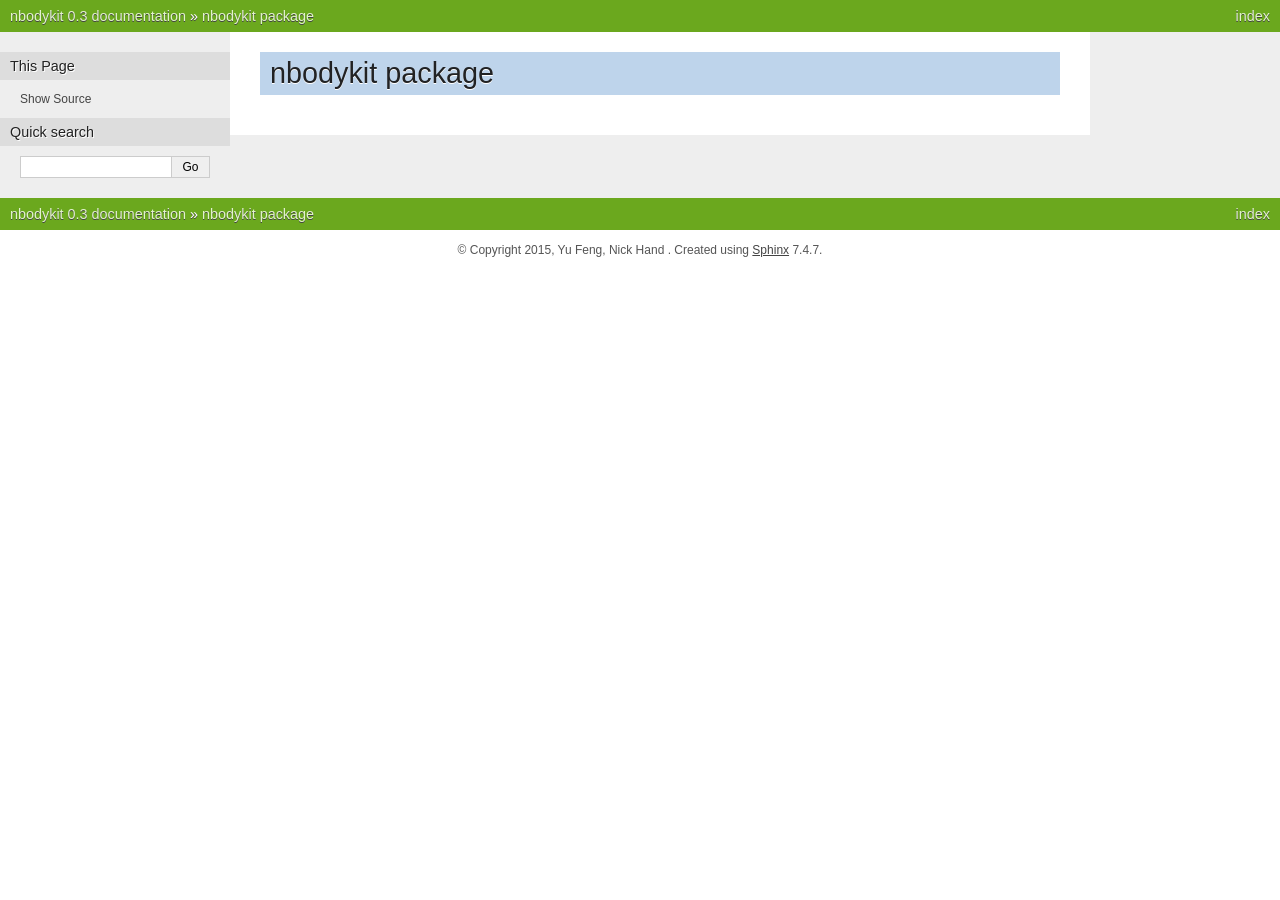
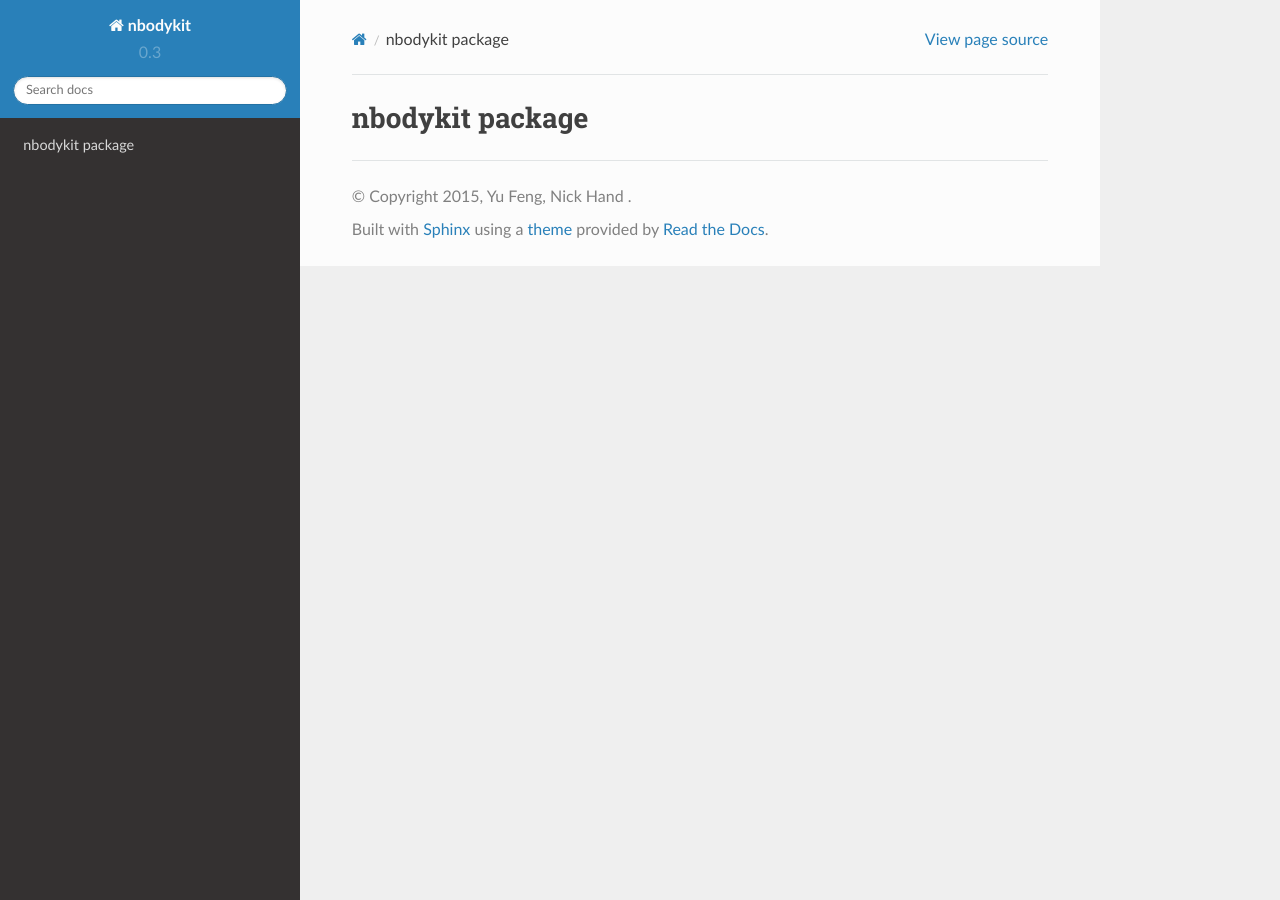
Before and after one commit to bccp/nbodykit, a Sphinx documentation site: the page built from docs/index.rst, in a window 1280 px wide. Built offline with Sphinx 7.4.7 and the Read the Docs theme 2.0.0, drawn with Linux system fonts in a browser that asks for light colours; formulas are drawn with MathJax 3; pages that are not in the unit, such as notebooks, are missing from menus; some of the changed lines change nothing that is shown.

Commit message:
change theme and add __init__ to docs.

```diff
--- a/docs/conf.py
+++ b/docs/conf.py
@@ -33,14 +33,27 @@ sys.path.insert(0, os.path.abspath('../nbodykit'))
 extensions = [
     'sphinx.ext.autodoc',
     'sphinx.ext.todo',
-    'sphinx.ext.coverage',
     'sphinx.ext.pngmath',
-    'sphinx.ext.viewcode',
+    'sphinx.ext.intersphinx',
+    'sphinx.ext.extlinks',
     'sphinx.ext.autosummary',
     'numpydoc',
 ]
 
+autosummary_generate = True
 numpydoc_show_class_members = False
+numpydoc_class_members_toctree = False
+
+def skip(app, what, name, obj, skip, options):
+    if name == "__init__":
+        print('--------------')
+        print(app, what, name, obj, obj.__doc__)
+        print('--------------')
+        return False
+    return skip
+
+def setup(app):
+    app.connect("autodoc-skip-member", skip)
 
 # Add any paths that contain templates here, relative to this directory.
 templates_path = ['_templates']
@@ -119,7 +132,14 @@ todo_include_todos = False
 
 # The theme to use for HTML and HTML Help pages.  See the documentation for
 # a list of builtin themes.
-html_theme = 'nature'
+
+on_rtd = os.environ.get('READTHEDOCS', None) == 'True'
+
+if not on_rtd:
+    import sphinx_rtd_theme
+    html_theme = 'sphinx_rtd_theme'
+    html_theme_path = [sphinx_rtd_theme.get_html_theme_path()]
+#html_theme = 'nature'
 
 # Theme options are theme-specific and customize the look and feel of a theme
 # further.  For a list of options available for each theme, see the
```
